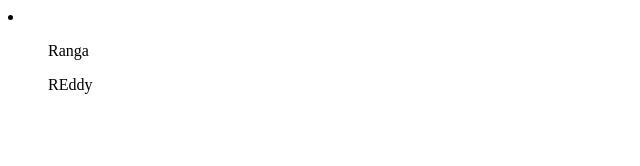
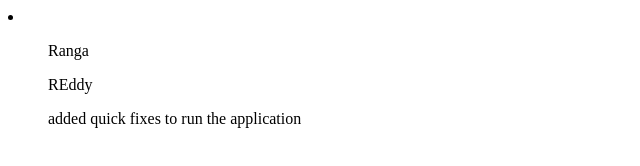
Before and after one commit to Rangarkz/practiceGit, a plain HTML site: page index.html in a window 1280 px wide. Shown: the whole page, without its empty margins (0-640 px from the left). Drawn offline with Linux system fonts and the light colour scheme.

Commit message:
added quick fixes

```diff
--- a/index.html
+++ b/index.html
@@ -12,6 +12,9 @@
         <ol>
             REddy
         </ol>
+        <ol>
+            added quick fixes to run the application
+        </ol>
     </li>
 </body>
 </html>
```
